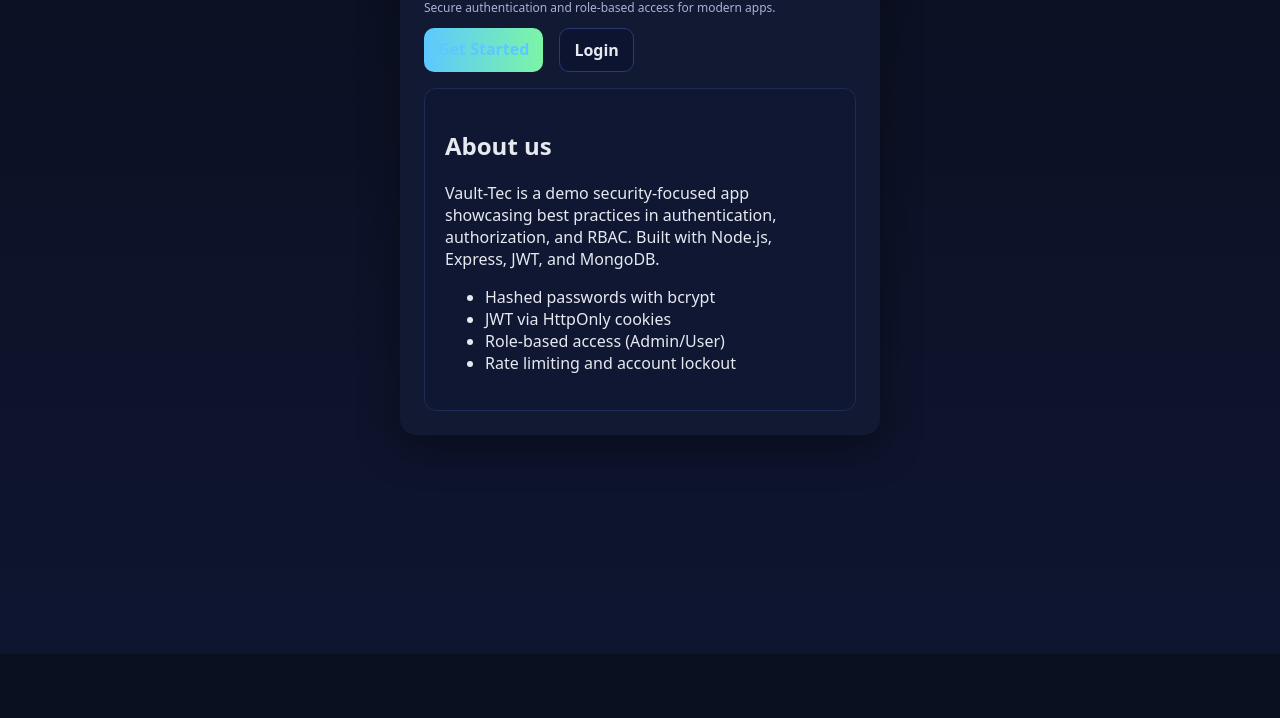
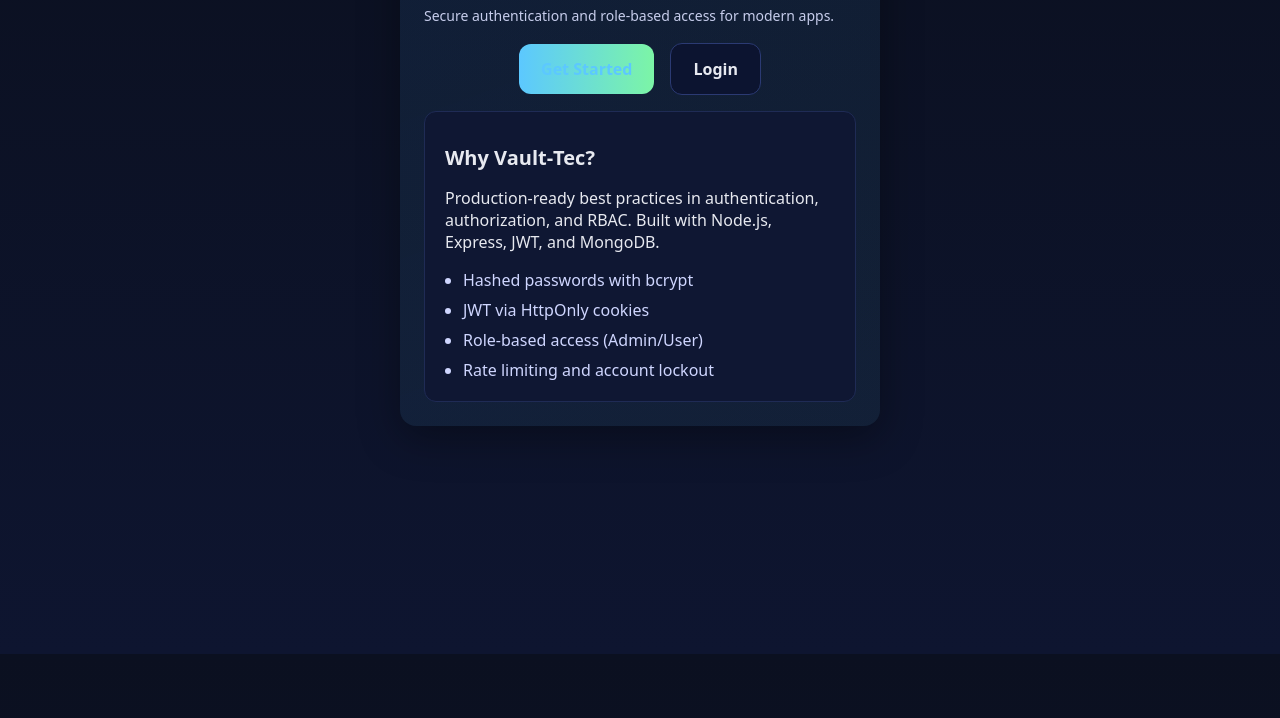
Before and after one commit to harshparikh2004/Black-Fortress, a website: page public/index.html in a window 1280 px wide. Shown: the part 146-864 px from the top of the page. Drawn offline with Linux system fonts and the light colour scheme.

Commit message:
Last minute visual updates

```diff
--- a/public/index.html
+++ b/public/index.html
@@ -7,17 +7,17 @@
     <link rel="stylesheet" href="/styles.css" />
   </head>
   <body>
-    <main class="container">
+    <main class="container hero">
       <h1>Welcome to Vault-Tec</h1>
-      <p class="hint">Secure authentication and role-based access for modern apps.</p>
-      <nav class="nav">
-        <a class="btn" href="/register.html">Get Started</a>
-        <a class="btn secondary" href="/login.html">Login</a>
+      <p class="subtitle">Secure authentication and role-based access for modern apps.</p>
+      <nav class="nav center">
+        <a class="btn lg" href="/register.html">Get Started</a>
+        <a class="btn secondary lg" href="/login.html">Login</a>
       </nav>
       <div class="card" style="margin-top:16px">
-        <h2>About us</h2>
-        <p>Vault-Tec is a demo security-focused app showcasing best practices in authentication, authorization, and RBAC. Built with Node.js, Express, JWT, and MongoDB.</p>
-        <ul>
+        <h2>Why Vault‑Tec?</h2>
+        <p>Production‑ready best practices in authentication, authorization, and RBAC. Built with Node.js, Express, JWT, and MongoDB.</p>
+        <ul class="features">
           <li>Hashed passwords with bcrypt</li>
           <li>JWT via HttpOnly cookies</li>
           <li>Role-based access (Admin/User)</li>
--- a/public/styles.css
+++ b/public/styles.css
@@ -9,15 +9,19 @@
 .container{
   max-width:480px;margin:8vh auto;padding:24px;background:var(--card);border-radius:16px;box-shadow:0 12px 40px rgba(0,0,0,.35)
 }
+h2{margin:12px 0 8px 0;font-size:20px}
 h1{margin-top:0;font-size:28px}
-.nav{display:flex;gap:16px}
+.nav{display:flex;gap:16px;align-items:center;flex-wrap:wrap}
+.nav.center{justify-content:center}
 .nav a{color:var(--accent);text-decoration:none}
 .card{padding:20px;background:#0f1733;border:1px solid #1f2b55;border-radius:12px}
 form{display:grid;gap:12px}
 label{font-weight:600}
 input,select{width:100%;padding:10px 12px;border-radius:10px;border:1px solid #2b3a73;background:#0c1430;color:var(--text)}
 .row{display:grid;gap:10px}
-.btn{background:linear-gradient(90deg,var(--accent),var(--accent-2));border:none;color:#061226;padding:10px 14px;border-radius:10px;font-weight:700;cursor:pointer}
+.btn{background:linear-gradient(90deg,var(--accent),var(--accent-2));border:none;color:#061226;padding:12px 18px;border-radius:12px;font-weight:800;cursor:pointer;transition:transform .08s ease,box-shadow .2s ease,opacity .2s ease}
+.btn.lg{padding:14px 22px;font-size:16px}
+.btn:hover{transform:translateY(-1px);box-shadow:0 6px 18px rgba(92,200,255,.25)}
 .btn:disabled{opacity:.6;cursor:not-allowed}
 .error{color:var(--danger);font-size:14px}
 .hint{color:var(--muted);font-size:12px}
@@ -27,6 +31,7 @@
 
 /* Secondary button */
 .btn.secondary{background:#0c1430;color:var(--text);border:1px solid #2b3a73}
+.btn.secondary:hover{box-shadow:0 6px 18px rgba(0,0,0,.25);border-color:#3a4ea3}
 
 /* Inline input with action (e.g., password reveal) */
 .input-inline{position:relative;display:flex;align-items:center}
@@ -55,3 +60,19 @@
 .table th,.table td{padding:10px 8px;border-bottom:1px solid #1f2b55;text-align:left}
 .table th{color:#b8c1ec;font-weight:700}
 .table tr:hover{background:#101737}
+
+/* Hero section */
+.hero{background:linear-gradient(160deg,rgba(92,200,255,.08),rgba(124,245,166,.06));backdrop-filter:saturate(120%);}
+.hero h1{font-size:32px;letter-spacing:.2px}
+.subtitle{color:#c7cdec;font-size:14px;margin:6px 0 18px}
+
+/* Feature list */
+.features{display:grid;gap:8px;margin:0;padding-left:18px}
+.features li{color:#cfd6ff}
+
+/* Responsive tweaks */
+@media (max-width:520px){
+  .container{margin:4vh 12px}
+  .hero h1{font-size:28px}
+  .btn.lg{width:100%;text-align:center}
+}
```
